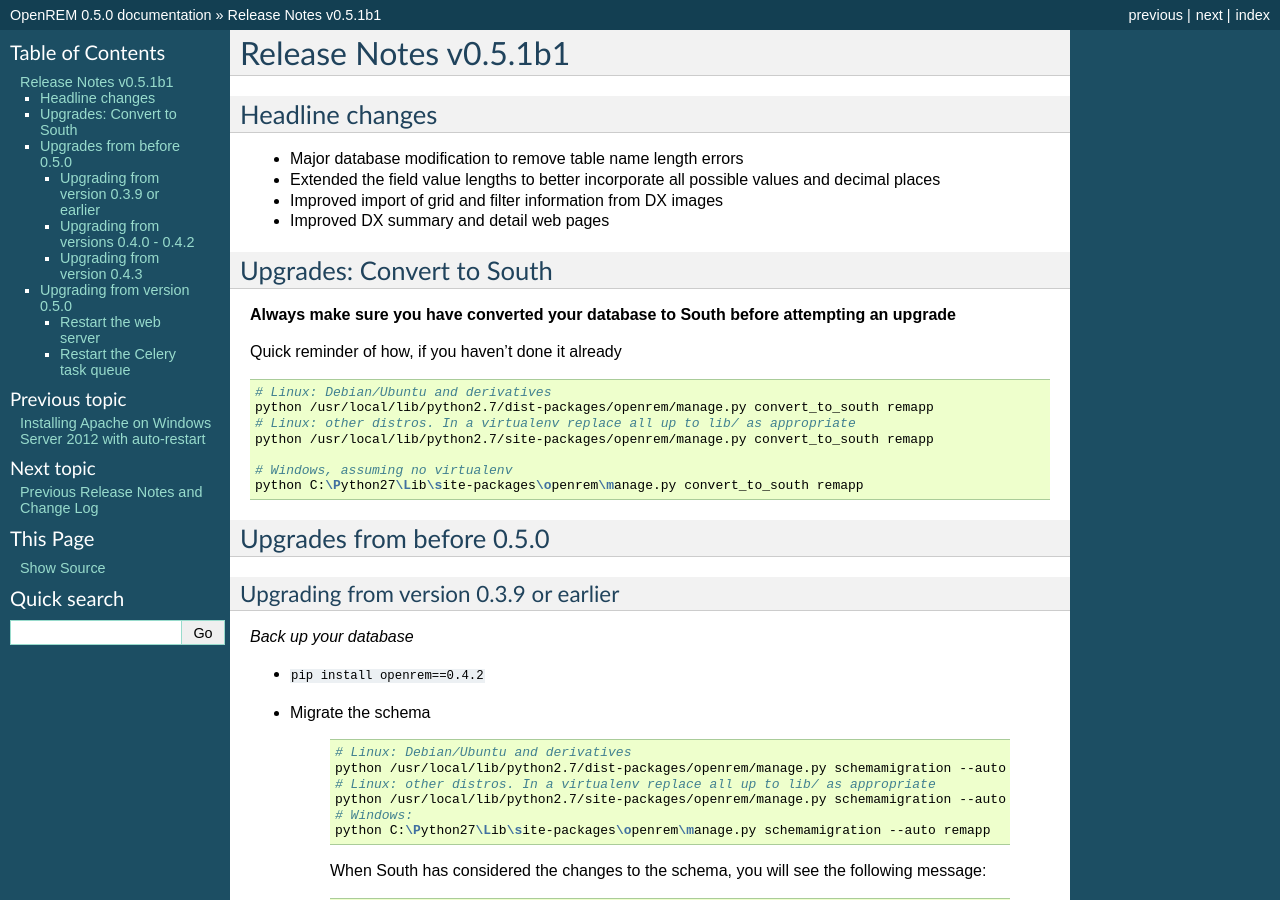
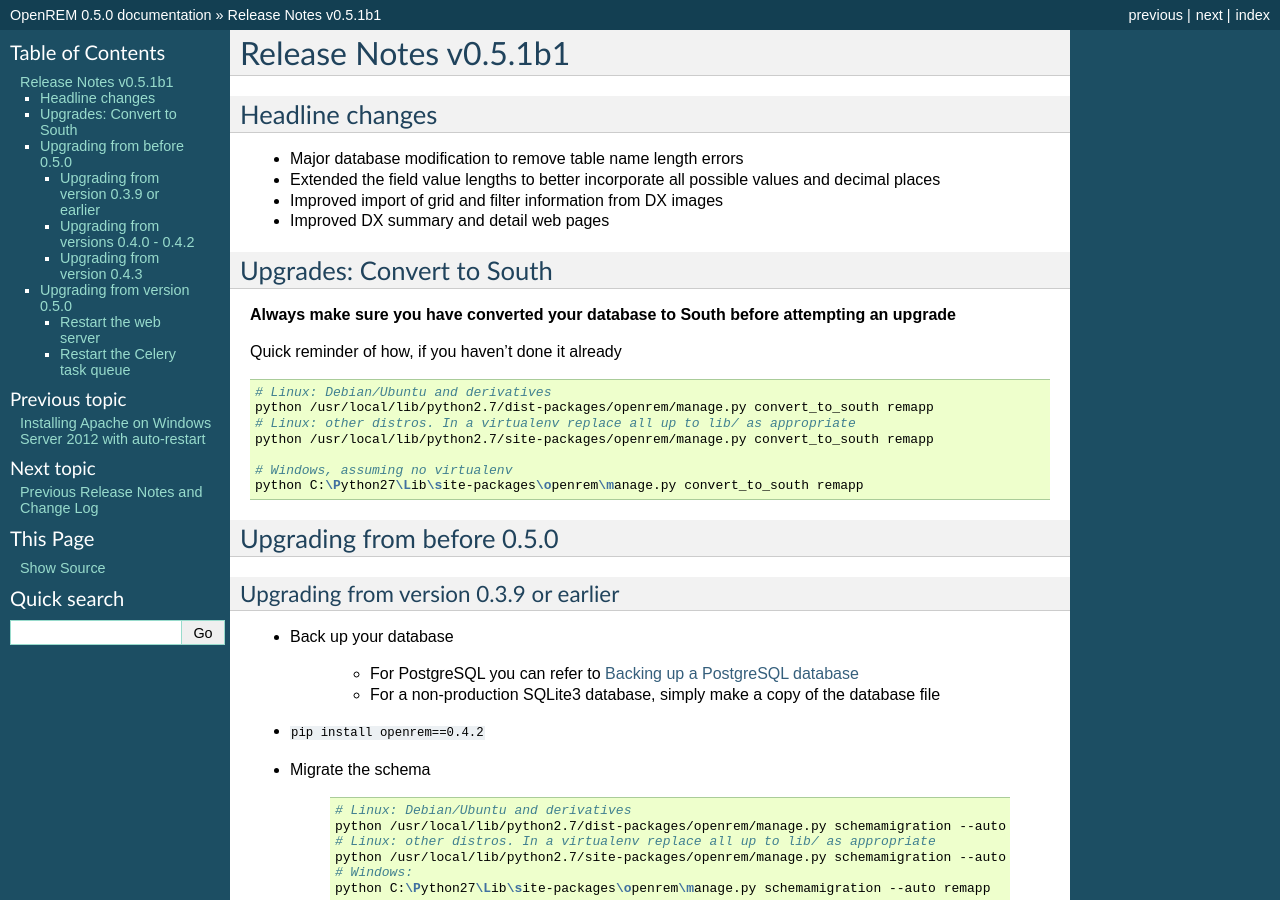
Before and after one commit to ckswilliams/modOpenREM, a Sphinx documentation site: the page built from docs/release-0.5.1.rst, in a window 1280 px wide and 900 px high. Built offline with Sphinx 7.4.7, drawn with Linux system fonts in a browser that asks for light colours; some of the changed text lies outside the part shown.

Commit message:
Made the H2 headers use the same version of Upgrade text. Added database upgrade text to each stage.

```diff
--- a/docs/release-0.5.1.rst
+++ b/docs/release-0.5.1.rst
@@ -29,14 +29,17 @@
     # Windows, assuming no virtualenv
     python C:\Python27\Lib\site-packages\openrem\manage.py convert_to_south remapp
 
-**************************
-Upgrades from before 0.5.0
-**************************
+***************************
+Upgrading from before 0.5.0
+***************************
 
 Upgrading from version 0.3.9 or earlier
 =======================================
 
-*Back up your database*
+* Back up your database
+
+    * For PostgreSQL you can refer to :doc:`backupRestorePostgreSQL`
+    * For a non-production SQLite3 database, simply make a copy of the database file
 
 *  ``pip install openrem==0.4.2``
 *  Migrate the schema
@@ -194,21 +196,26 @@
 Upgrading from version 0.4.3
 ============================
 
-The 0.5.1 upgrade `must` be made from a 0.5.0 database, so a schema migration is required:
+* Back up your database
 
-.. sourcecode:: bash
+    * For PostgreSQL you can refer to :doc:`backupRestorePostgreSQL`
+    * For a non-production SQLite3 database, simply make a copy of the database file
 
-    pip install openrem==0.5.0
+* The 0.5.1 upgrade `must` be made from a 0.5.0 database, so a schema migration is required:
 
-        # Linux: Debian/Ubuntu and derivatives
-        python /usr/local/lib/python2.7/dist-packages/openrem/manage.py schemamigration --auto remapp
-        python /usr/local/lib/python2.7/dist-packages/openrem/manage.py migrate remapp
-        # Linux: other distros. In a virtualenv replace all up to lib/ as appropriate
-        python /usr/local/lib/python2.7/site-packages/openrem/manage.py schemamigration --auto remapp
-        python /usr/local/lib/python2.7/site-packages/openrem/manage.py migrate remapp
-        # Windows:
-        python C:\Python27\Lib\site-packages\openrem\manage.py schemamigration --auto remapp
-        python C:\Python27\Lib\site-packages\openrem\manage.py migrate remapp
+    .. sourcecode:: bash
+
+        pip install openrem==0.5.0
+
+            # Linux: Debian/Ubuntu and derivatives
+            python /usr/local/lib/python2.7/dist-packages/openrem/manage.py schemamigration --auto remapp
+            python /usr/local/lib/python2.7/dist-packages/openrem/manage.py migrate remapp
+            # Linux: other distros. In a virtualenv replace all up to lib/ as appropriate
+            python /usr/local/lib/python2.7/site-packages/openrem/manage.py schemamigration --auto remapp
+            python /usr/local/lib/python2.7/site-packages/openrem/manage.py migrate remapp
+            # Windows:
+            python C:\Python27\Lib\site-packages\openrem\manage.py schemamigration --auto remapp
+            python C:\Python27\Lib\site-packages\openrem\manage.py migrate remapp
 
 
 ****************************
```
Also changed, not shown: other parts of docs/release-0.5.1.rst (+1 -2 lines).
